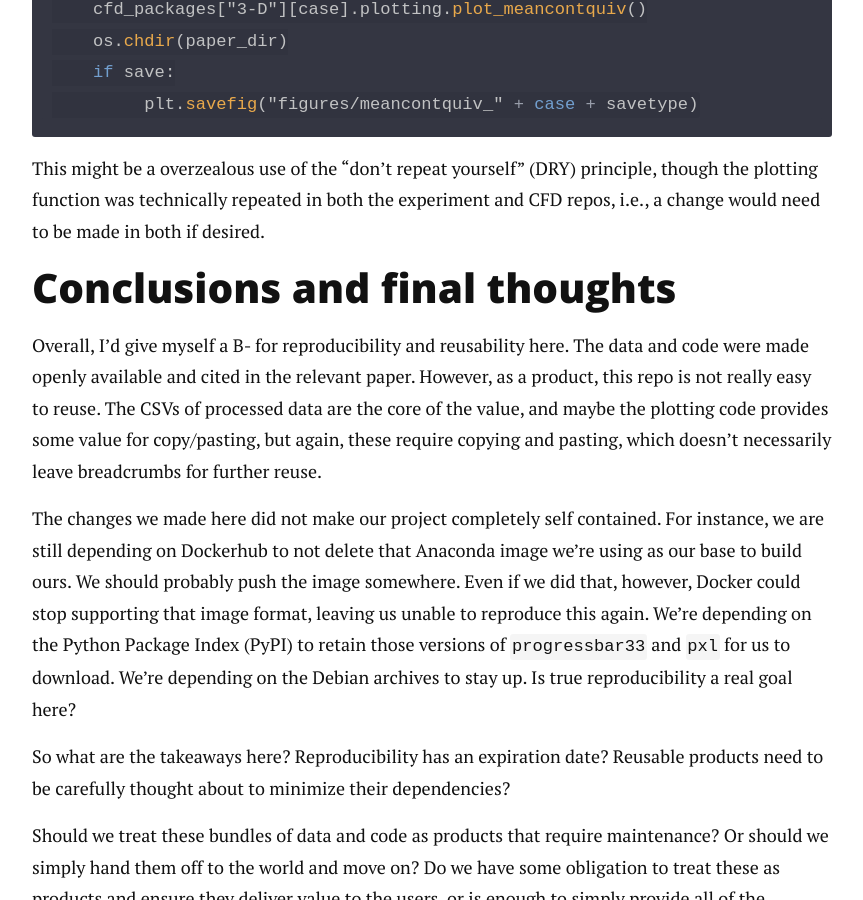
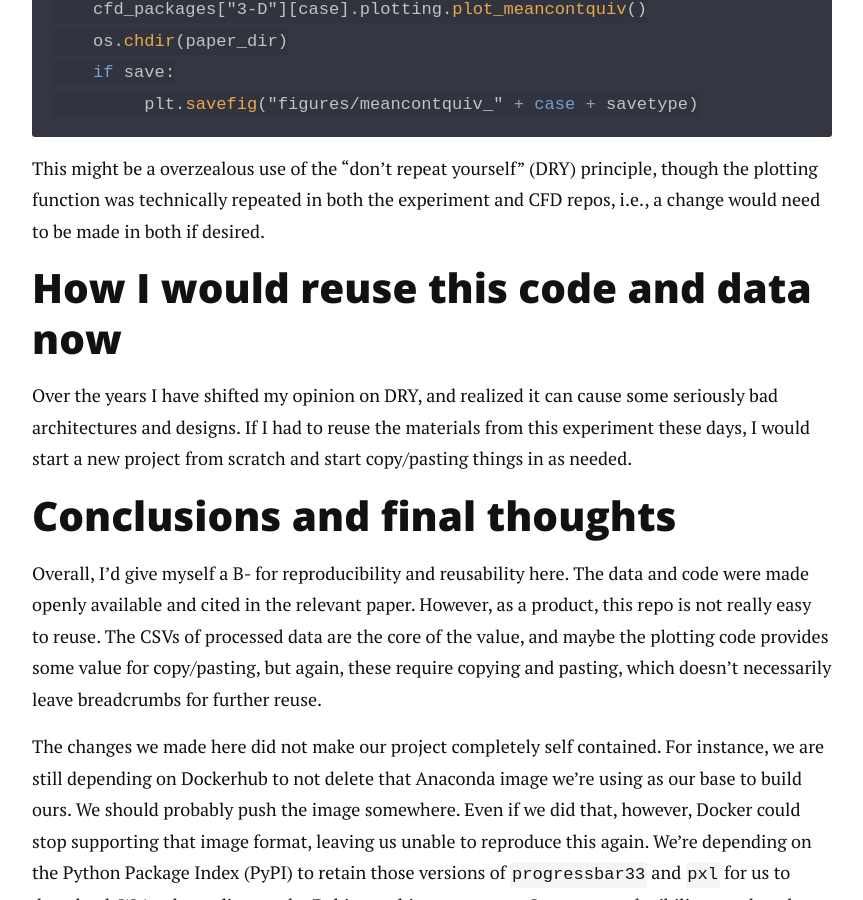
Before and after one commit to petebachant/petebachant.github.io, a Jekyll site: the page built from _posts/2024-12-03-failed-to-repro.markdown, in a window 1280 px wide and 900 px high, scrolled down 12885 px. Shown: the whole window, without its empty margins (208-1071 px from the left). Built offline with Jekyll 4.4.1, drawn with Linux system fonts in a browser that asks for light colours; nearby versions of some CDN libraries; comment, search, counter and statistics services are not loaded.

Commit message:
Add to repro fail article

```diff
--- a/_posts/2024-12-03-failed-to-repro.markdown
+++ b/_posts/2024-12-03-failed-to-repro.markdown
@@ -388,6 +388,14 @@ principle,
 though the plotting function was technically repeated in both the experiment
 and CFD repos, i.e., a change would need to be made in both if desired.
 
+## How I would reuse this code and data now
+
+Over the years I have shifted my opinion on DRY,
+and realized it can cause some seriously bad architectures and designs.
+If I had to reuse the materials from this experiment these days,
+I would start a new project from scratch and start copy/pasting things in
+as needed.
+
 ## Conclusions and final thoughts
 
 Overall, I'd give myself a B- for reproducibility and reusability
```
